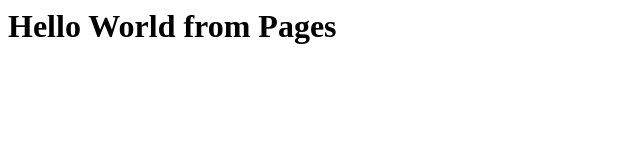
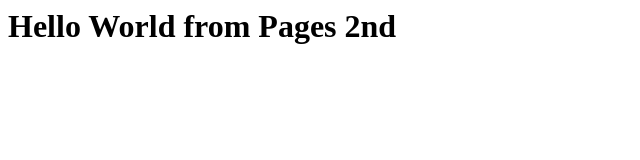
Before and after one commit to yukimura-dev/pages-test, a plain HTML site: page index.html in a window 1280 px wide. Shown: the whole page, without its empty margins (0-640 px from the left). Drawn offline with Linux system fonts and the light colour scheme.

Commit message:
update text

```diff
--- a/index.html
+++ b/index.html
@@ -3,6 +3,6 @@
     <title>Hello World from Pages</title>
   </head>
   <body>
-    <h1>Hello World from Pages</h1>
+    <h1>Hello World from Pages 2nd</h1>
   </body>
 </html>
```
